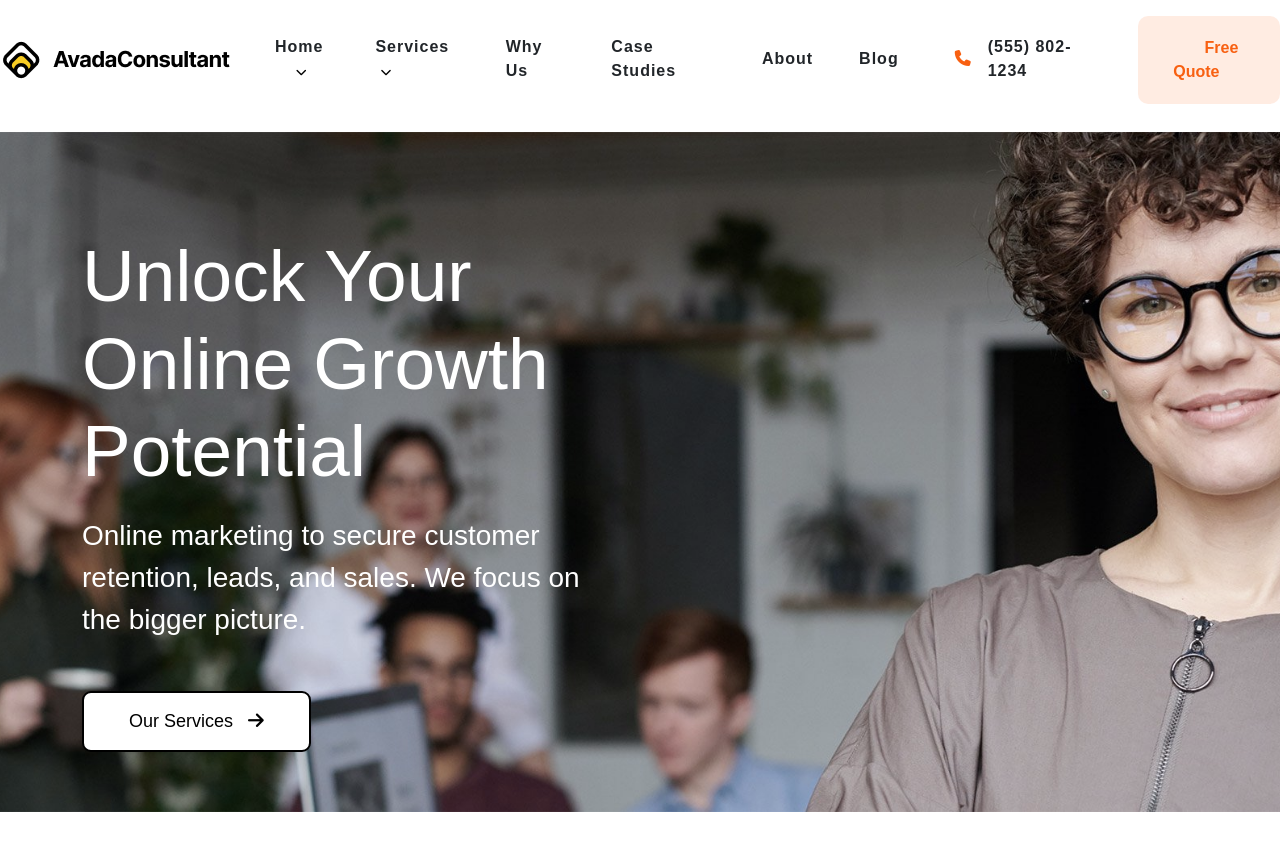
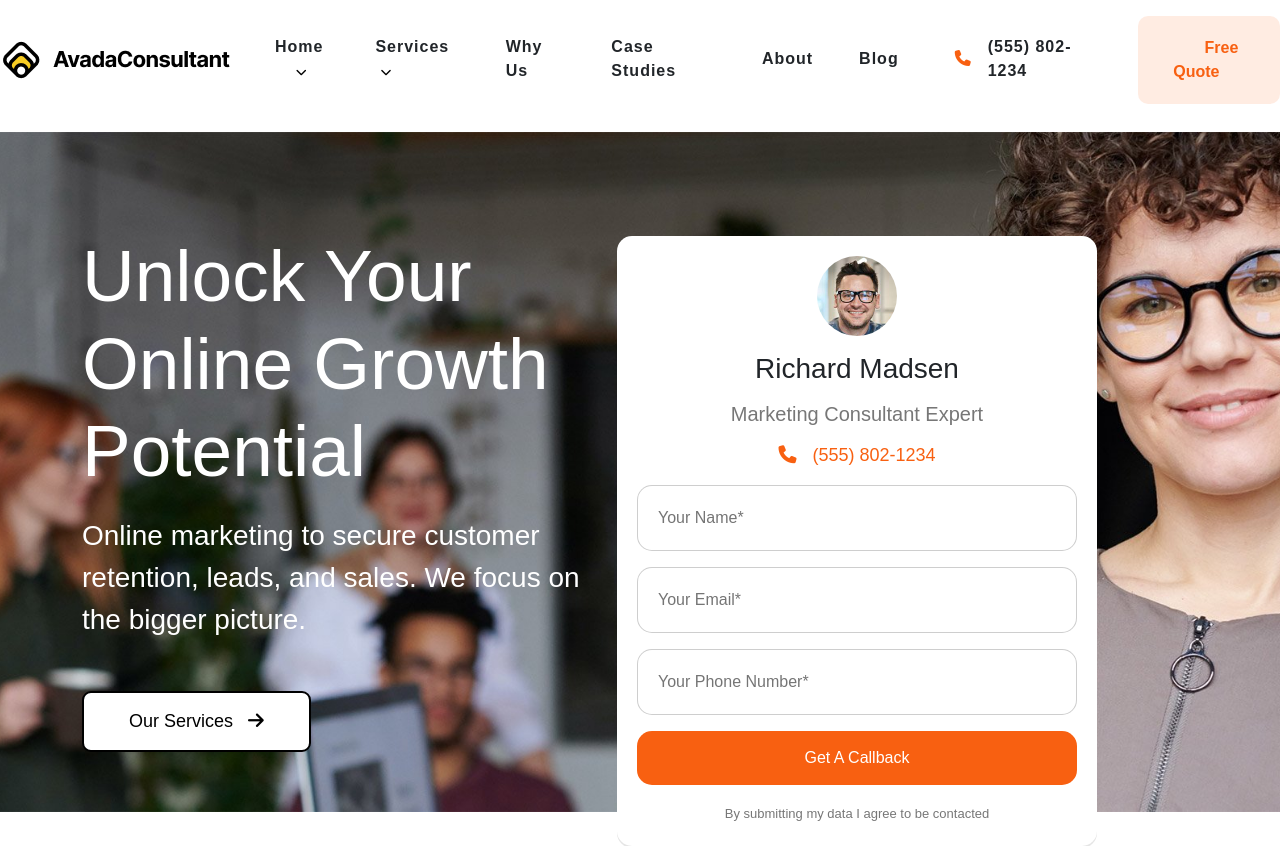
Before and after one commit to DavidC1103/proj-html-vuejs, a Vue app: page / in a window 1280 px wide. Before the commit the page ends 812 px from the top, so only its background shows below. Built offline with nearby package versions, Linux system fonts and the light colour scheme.

Commit message:
add schedule on jumbo

```diff
--- a/src/components/Header.vue
+++ b/src/components/Header.vue
@@ -60,11 +60,11 @@ export default{
 @use'../scss/partials/palette' as *;
     header{
         height: 120px;
+
         nav{
             letter-spacing: 1px;
             font-size: 16px;
             font-weight: 600;
-
             .dropdown{
                 position: relative;
                 display: inline-block;
@@ -103,9 +103,6 @@ export default{
                     }
                 }
             }
-
-
-
             .nav-item-dc{
                 margin-left: 30px;
                 display: flex;
@@ -132,12 +129,9 @@ export default{
 
             }
 
-            .navbar-nav{
-                --bs-nav-link-color: $black;
-            }
 
 
-
+            /*BOTTONE*/
             .dc-button{
                 border-radius: 10px;
                 background-color: $orange-faded;
@@ -153,10 +147,16 @@ export default{
                     padding: 20px 25px;
                 }
             }
+
+            /*GENERALI HEADER*/
             .fa-phone{
                 margin-left: 10px;
                 color: $orange;
             }
+
+            .navbar-nav{
+                --bs-nav-link-color: $black;
+            }
         }
     }
 </style>
--- a/src/components/partials/jumbotron.vue
+++ b/src/components/partials/jumbotron.vue
@@ -9,11 +9,30 @@ export default{
         <div class="container">
             <div class="row g-5">
                 <div class="col-6 text-white">
+                    <div class="left-col">
                         <h1>Unlock Your Online Growth Potential</h1>
                         <span>Online marketing to secure customer retention, leads, and sales. We focus on the bigger picture.</span>
                         <div><button>Our Services <i class="fa-solid fa-arrow-right"></i></button></div>
                     </div>
-                <div class="col-6"></div>
+                </div>
+                <div class="col-6">
+                    <div class="right-col text-center">
+                        <img src="../../assets/img/marketing-consultant-expert.jpg" alt="" class="expert">
+                        <div class="mt-3"><h3>Richard Madsen</h3></div>
+                        <div class="mt-3"><h5>Marketing Consultant Expert</h5></div>
+                        <div class="mt-3 phone">
+                            <span><i class="fa-solid fa-phone me-3"></i></span>
+                            <span>(555) 802-1234 </span>
+                        </div>
+                        <input type="text" placeholder="Your Name*" class="w-100 mt-3">
+                        <input type="text" placeholder="Your Email*" class="w-100 mt-3">
+                        <input type="text" placeholder="Your Phone Number*" class="w-100 mt-3">
+                        <button class="w-100 mt-3 mb-3">Get A Callback</button>
+                        <span class="accept-conditions">By submitting my data I agree to be contacted</span>
+
+
+                    </div>
+                </div>
             </div>
 
         </div>
@@ -24,15 +43,15 @@ export default{
 <style lang="scss">
 @use '../../scss/partials/palette' as *;
     .jumbo{
-        position: relative;
         margin-top: 60px;
         min-height: 680px;
         background-image: url('../../assets/img/marketing-intro.jpg');
         background-position: center;
         background-size: cover;
-        filter: grayscale(30%);
         .col-6{
+            position: relative;
             margin-top: 100px;
+            .left-col{
                 h1{
                 font-size: 73px;
                 margin-bottom: 20px;
@@ -58,5 +77,57 @@ export default{
                 }
             }
         }
+        .right-col{
+            position: absolute;
+            background-color: $white;
+            height: 610px;
+            width: 480px;
+            top: 4px;
+            right: 125px;
+            z-index: 999;
+            border-radius: 15px;
+            box-shadow: 0px 2px 0px 0px rgba(0, 0,0, 0.1);
+            padding: 20px;
+            .expert{
+                border-radius: 50%;
+                width: 80px;
+            }
+            h5{
+                color: $grey;
+            }
+            .phone{
+                color: $orange;
+                font-size: 18px;
+            }
+
+            input{
+                padding: 20px;
+                border: 1px solid rgba(128, 128, 128, 0.39);
+                border-radius: 15px ;
+                &:hover{
+                    border-color: #fa935c;
+                }
+                &:focus-visible{
+                    border-color: $orange;
+                }
+            }
+            button{
+                padding: 15px;
+                background-color: $orange;
+                color: $white;
+                border-radius: 15px;
+                border: none;
+                &:hover{
+                    background-color: #e66f2f;
+                }
+
+            }
+            .accept-conditions{
+                color: $grey;
+                font-size: 13px;
+            }
+
+        }
+    }
 
 </style>
```
Lines whose indentation alone changed are shown as unchanged.
